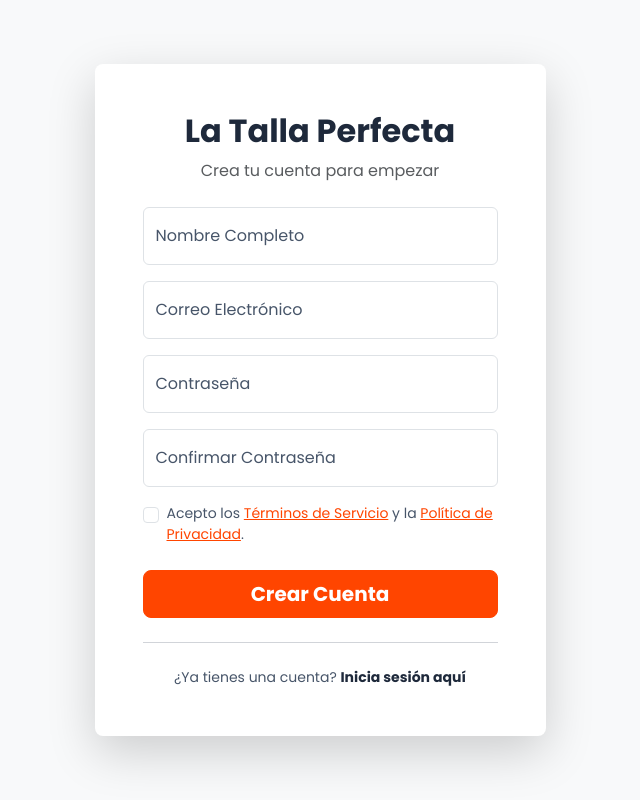
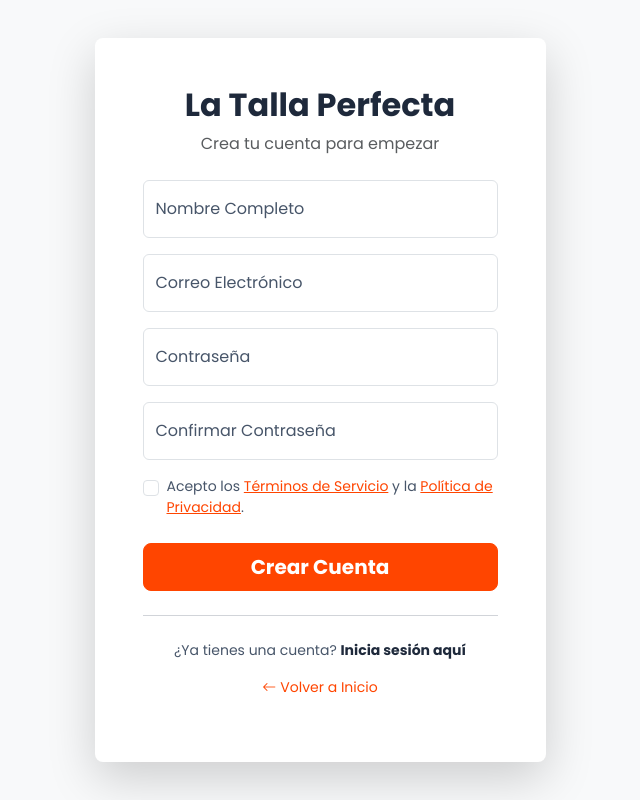
Before and after one commit to softimelody/La-talla-perfecta, a plain HTML site: page registro.html in a window 1280 px wide. Shown: the whole page, without its empty margins (320-960 px from the left). Drawn offline with nearby package versions, Linux system fonts and the light colour scheme.

Commit message:
volver atras

```diff
--- a/registro.html
+++ b/registro.html
@@ -74,7 +74,12 @@
                             <p class="small mb-0">¿Ya tienes una cuenta?
                                 <a href="login.html" class="fw-bold text-decoration-none">Inicia sesión aquí</a>
                             </p>
-                        </div>
+                            <p class="small mt-3">
+                                <a href="index.html" class="text-decoration-none">
+                                    <i class="bi bi-arrow-left me-1"></i>Volver a Inicio
+                                </a>
+                            </p>
+                            </div>
 
                     </div>
                 </div>
```
Also changed, not shown: login.html (+5 -0 lines).
